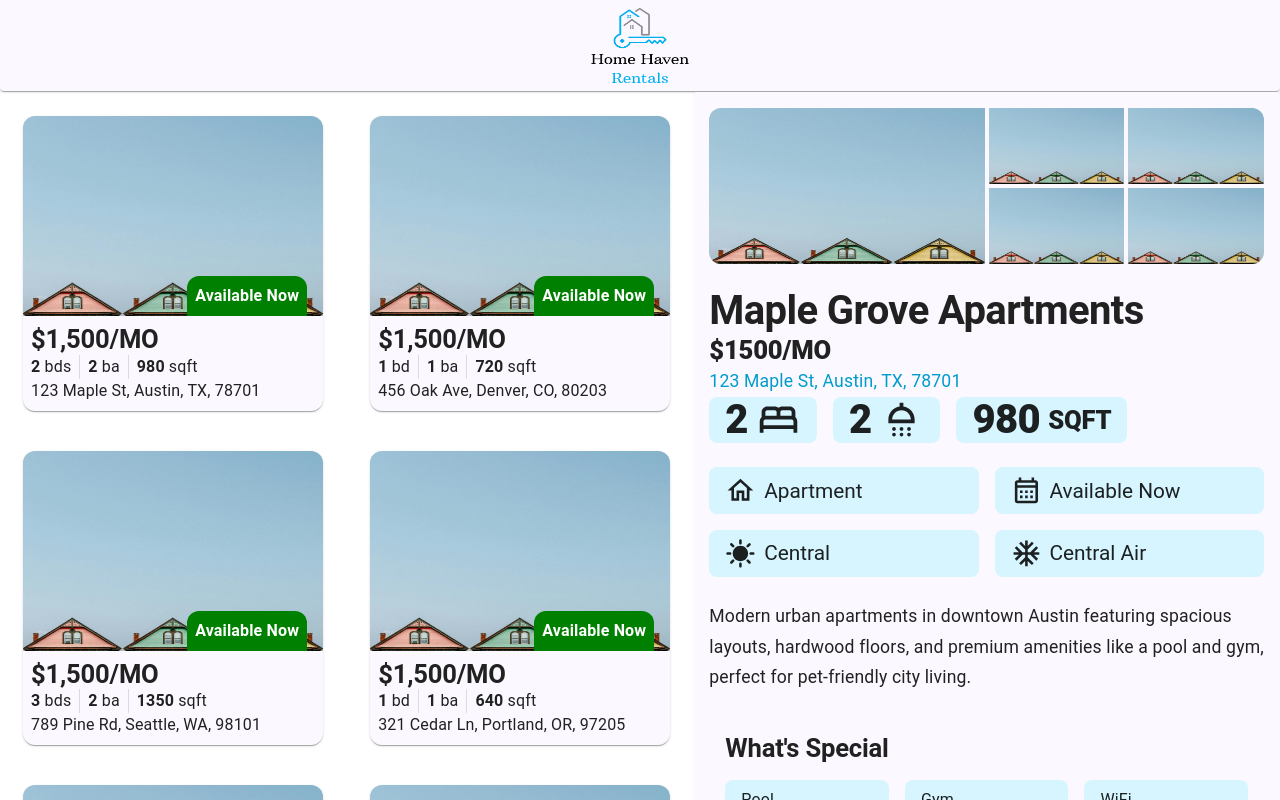
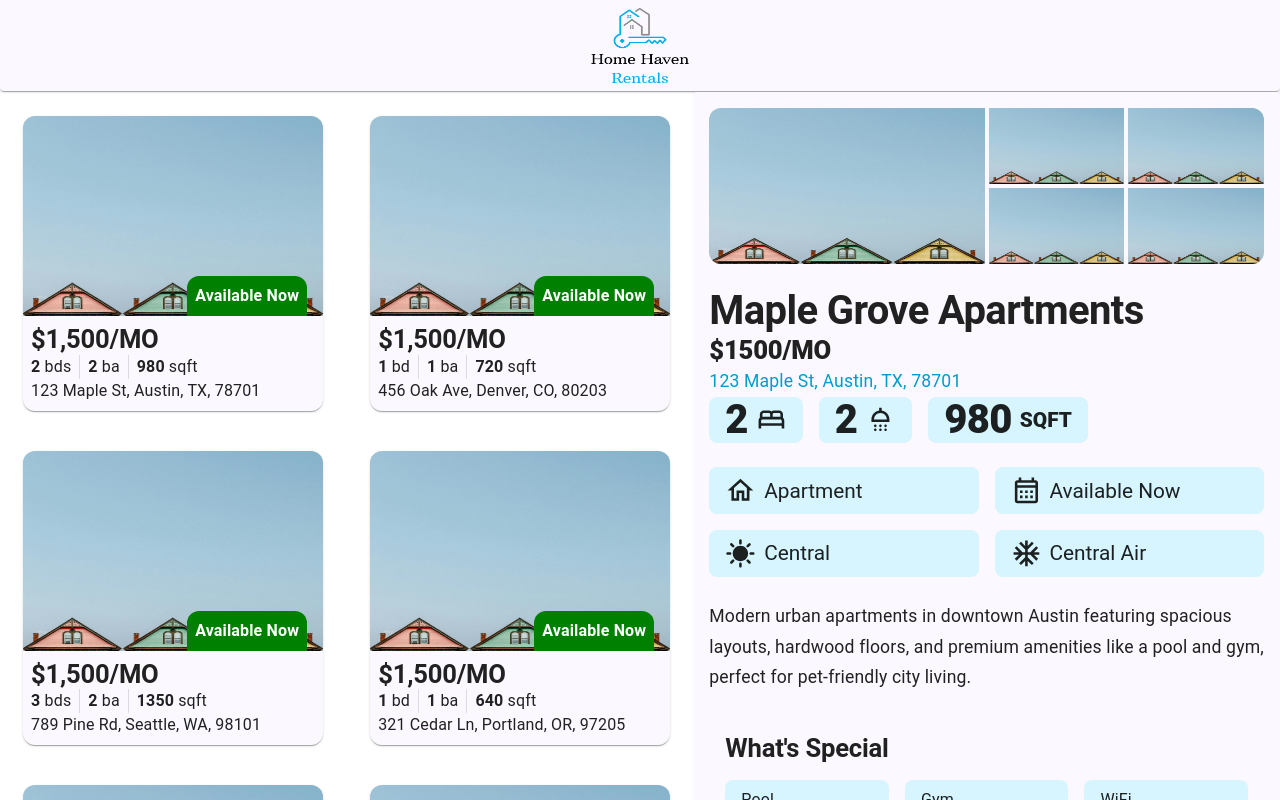
Before and after one commit to jmjles/HomeHaven-Rentals, a Next.js app: page / in a window 1280 px wide. Both pictures are taken after a click on the element 173 px from the left and 263 px from the top of the page. Built offline with nearby package versions, Linux system fonts and the light colour scheme; what @mui/material-nextjs would draw is missing.

Commit message:
devop: styling updates

```diff
--- a/src/components/imageViewer/ImageViewer.tsx
+++ b/src/components/imageViewer/ImageViewer.tsx
@@ -29,13 +29,14 @@ const ImageViewer = (props: ImageViewerProps) => {
         sx={{ transform: "translate(-50%,-50%)" }}
       >
         <Box
+        textAlign={"right"}
           position={{ xs: "absolute", md: "initial" }}
-          left={{ xs: 22, md: 0 }}
+          right={{ xs: 22, md: 0 }}
           top={{ xs: 12, md: 0 }}
           zIndex={99}
         >
-          <Fab onClick={props.close} color="secondary">
-            <Close />
+          <Fab onClick={props.close} color="secondary" size="small">
+            <Close fontSize="small" />
           </Fab>
         </Box>
 
@@ -52,8 +53,8 @@ const ImageViewer = (props: ImageViewerProps) => {
               left={{ xs: 22, md: 0 }}
               zIndex={99}
             >
-              <Fab onClick={handleBack} disabled={backDisabled} color="info">
-                <ArrowBack />
+              <Fab onClick={handleBack} disabled={backDisabled} color="info" size="small">
+                <ArrowBack fontSize="small"/>
               </Fab>
             </Box>
 
@@ -71,8 +72,8 @@ const ImageViewer = (props: ImageViewerProps) => {
               right={{ xs: 22, md: 0 }}
               zIndex={99}
             >
-              <Fab onClick={handleNext} disabled={nextDisabled} color="info">
-                <ArrowForward />
+              <Fab onClick={handleNext} disabled={nextDisabled} color="info" size="small">
+                <ArrowForward fontSize="small"/>
               </Fab>
             </Box>
           </Grid>
--- a/src/components/information/Information.tsx
+++ b/src/components/information/Information.tsx
@@ -21,7 +21,7 @@ export default function Information({ rental }: InformationProps) {
     title,
     direction = { xs: "row", md: "column", lg: "row", xl: "column" },
   }: HighlightProps) => (
-    <Highlight direction={direction} style={{ padding: 0 }} title={title}>
+    <Highlight direction={direction} style={{ padding: 0, alignContent:'space-around' }} title={title} >
       {children}
     </Highlight>
   );
@@ -69,7 +69,7 @@ export default function Information({ rental }: InformationProps) {
               <Font fontWeight={800} variant="h1">
                 {rental.bedrooms}
               </Font>
-              <BedOutlined fontSize="large" />
+              <BedOutlined fontSize="medium" />
             </VerticalHighlight>
             <VerticalHighlight
               title={`${rental.bathrooms} ${
@@ -79,13 +79,13 @@ export default function Information({ rental }: InformationProps) {
               <Font fontWeight={800} variant="h1">
                 {rental.bathrooms}
               </Font>
-              <ShowerOutlined fontSize="large" />
+              <ShowerOutlined fontSize="medium" />
             </VerticalHighlight>
             <VerticalHighlight>
               <Font fontWeight={800} variant="h1">
                 {toFormattedNumber(rental.sqft)}
               </Font>
-              <Font fontWeight={800} variant="h2">
+              <Font fontWeight={800} variant="h3">
                 SQFT
               </Font>
             </VerticalHighlight>
```
